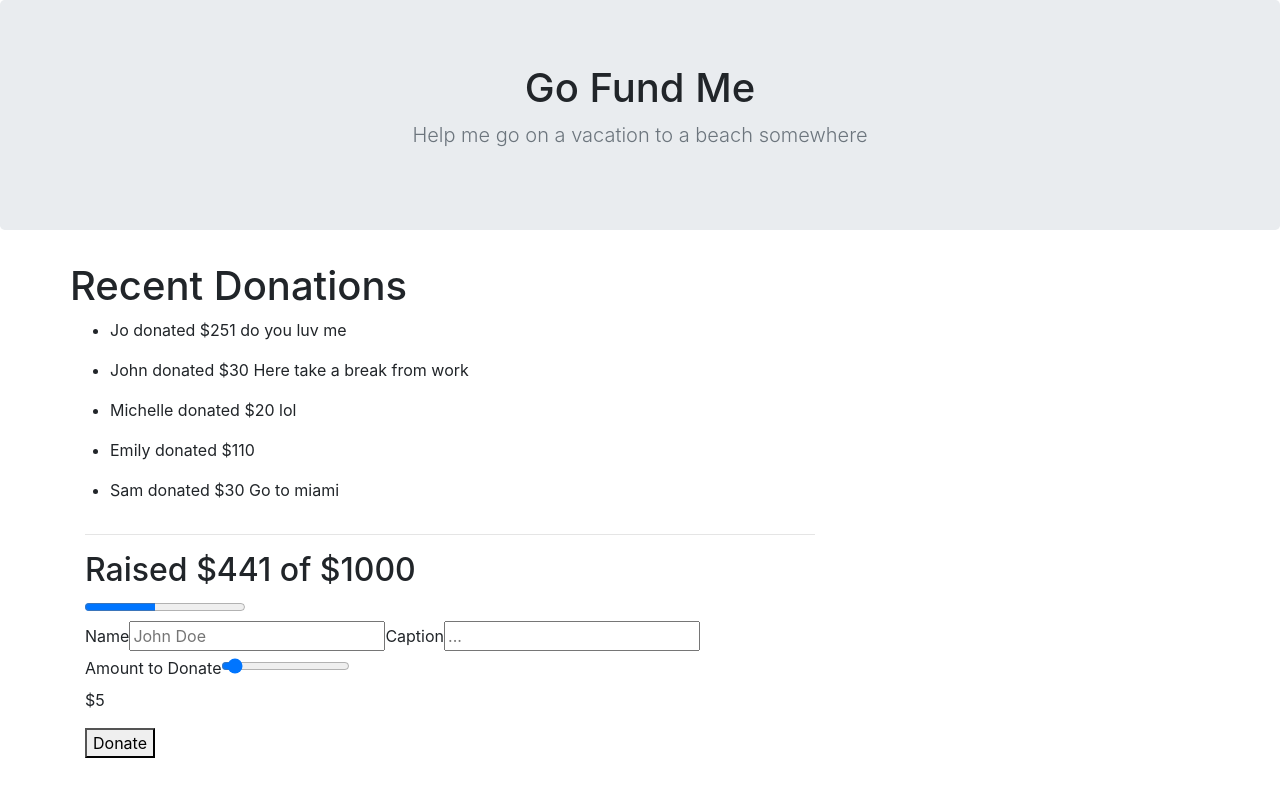
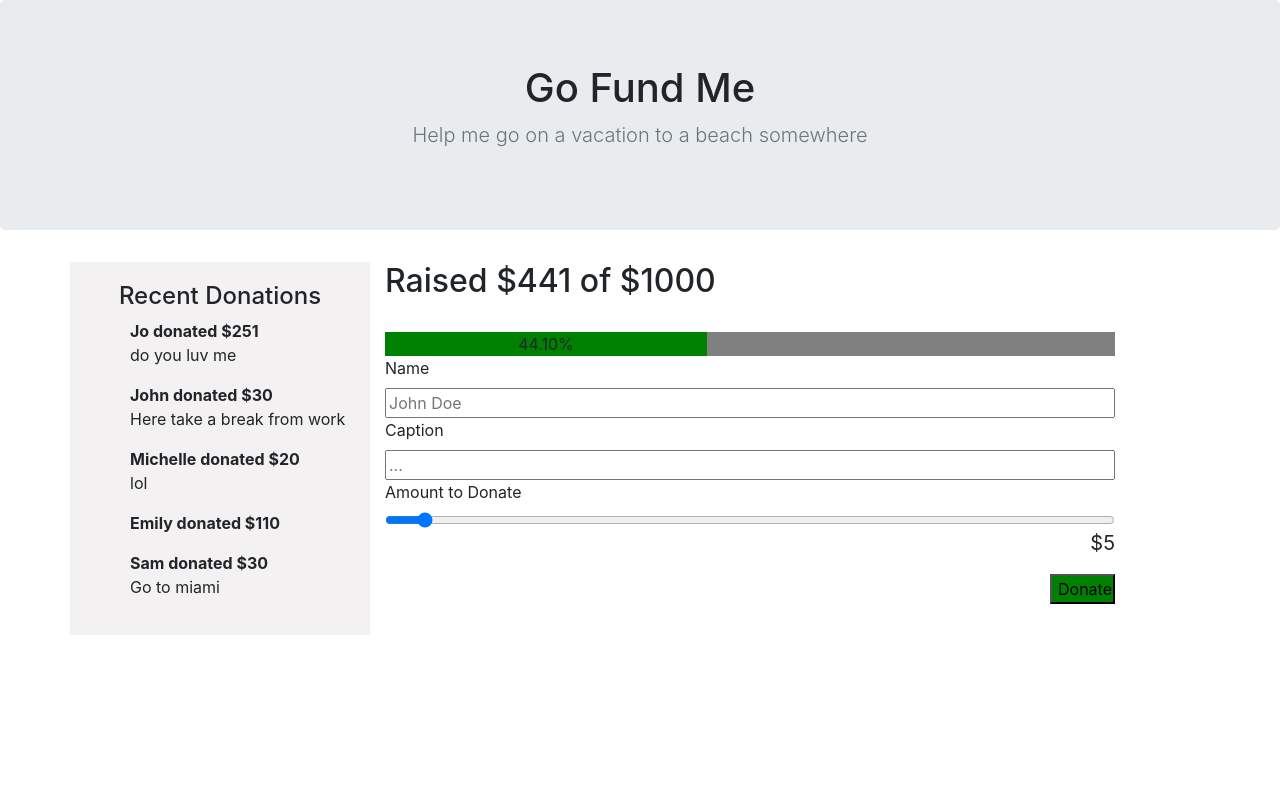
Before and after one commit to joinpursuit/Pursuit-Core-Web-Props-Lab-Tested, a React (Create React App) app: page / in a window 1280 px wide. Shown: the top 796 px of the page. Built offline with nearby package versions, Linux system fonts and the light colour scheme.

Commit message:
Added CSS

```diff
--- a/src/App.css
+++ b/src/App.css
@@ -1 +1,5 @@
 /* Your code here! */
+
+#root{
+
+}
--- a/src/App.js
+++ b/src/App.js
@@ -54,7 +54,6 @@ export default class App extends React.Component {
             <RecentDonations donations={donations}></RecentDonations>
             <div className="col-8">
               {/* TODO: Progress */}
-              <hr />
               <Progress total={donation.total} goal={donation.goal}/>
               <DonationForm></DonationForm>
             </div>
--- a/src/Components/DonationForm.js
+++ b/src/Components/DonationForm.js
@@ -1,4 +1,6 @@
 import React from "react";
+import "./donationForm.css"
+
 
 // const donation = {
 //   total: 441,
@@ -21,7 +23,7 @@ const DonationForm = () => {
 
       <label for="slider">Amount to Donate</label>
       <input id="slider" type="range" min="5" max="1000"/>
-      <p>$5</p>
+      <p className="amount">$5</p>
       <button type="submit">Donate</button>
     </form>
   );
--- a/src/Components/Progress.js
+++ b/src/Components/Progress.js
@@ -1,4 +1,5 @@
 import React from "react";
+import "./progress.css";
 
 const Progress = (props) => {
   const { total, goal } = props;
@@ -8,9 +9,11 @@ const Progress = (props) => {
         Raised ${total} of ${goal}
       </h2>
       <label for="goal"></label>
-      <progress id="goal" value="441" max="1000">
-        44.10%
-      </progress>
+      <div className="myProgress">
+        <div id="goal" value="441" max="1000">
+          44.10%
+        </div>
+      </div>
     </div>
   );
 };
--- a/src/Components/RecentDonations.js
+++ b/src/Components/RecentDonations.js
@@ -1,23 +1,27 @@
 import React from "react";
+import "./recentDonations.css";
 
 const RecentDonations = (props) => {
-const {donations} = props
+  const { donations } = props;
   // debugger
   return (
     <div className="Classes">
-    <h1>Recent Donations</h1>
-       {donations.map(donation =>{
-         debugger
+      <h4 className="recentDonationsHeading">Recent Donations</h4>
+      {donations.map((donation) => {
+        debugger;
         return (
           <ul key={donation.id}>
-              <li>{donation.name} donated ${donation.amount} {donation.caption}</li>
+            <li className="nameAndAmount">
+              <strong>{donation.name} donated ${donation.amount}</strong>
+              <br></br> {donation.caption}
+            </li>
           </ul>
-          )
+        );
       })}
     </div>
   );
 };
-  debugger
+debugger;
 
 // const RecentDonations = () => {
 //   return (
--- /dev/null
+++ b/src/Components/donationForm.css
@@ -0,0 +1,15 @@
+form{
+    display: flex;
+    flex-direction: column;
+}
+
+.amount{
+    text-align: right;
+    font-size: 20px;
+}
+
+button{
+    width: 65px;
+    background-color: green;
+    align-self: flex-end;
+}
--- /dev/null
+++ b/src/Components/progress.css
@@ -0,0 +1,9 @@
+#goal{
+    background-color: green;
+    width: 44.10%;
+    text-align: center;
+}
+.myProgress{
+    width: 100%;
+    background-color: grey;
+}
--- /dev/null
+++ b/src/Components/recentDonations.css
@@ -0,0 +1,17 @@
+.Classes{
+    display: flex;
+    flex-direction: column;
+    background-color: rgb(243, 241, 241);
+    width: 300px;
+    padding: 20px;
+}
+
+.recentDonationsHeading{
+    text-align: center;
+}
+
+
+ul .nameAndAmount{
+    list-style: none;
+    /* font-weight: bold; */
+}
```
Lines whose indentation alone changed are shown as unchanged.
